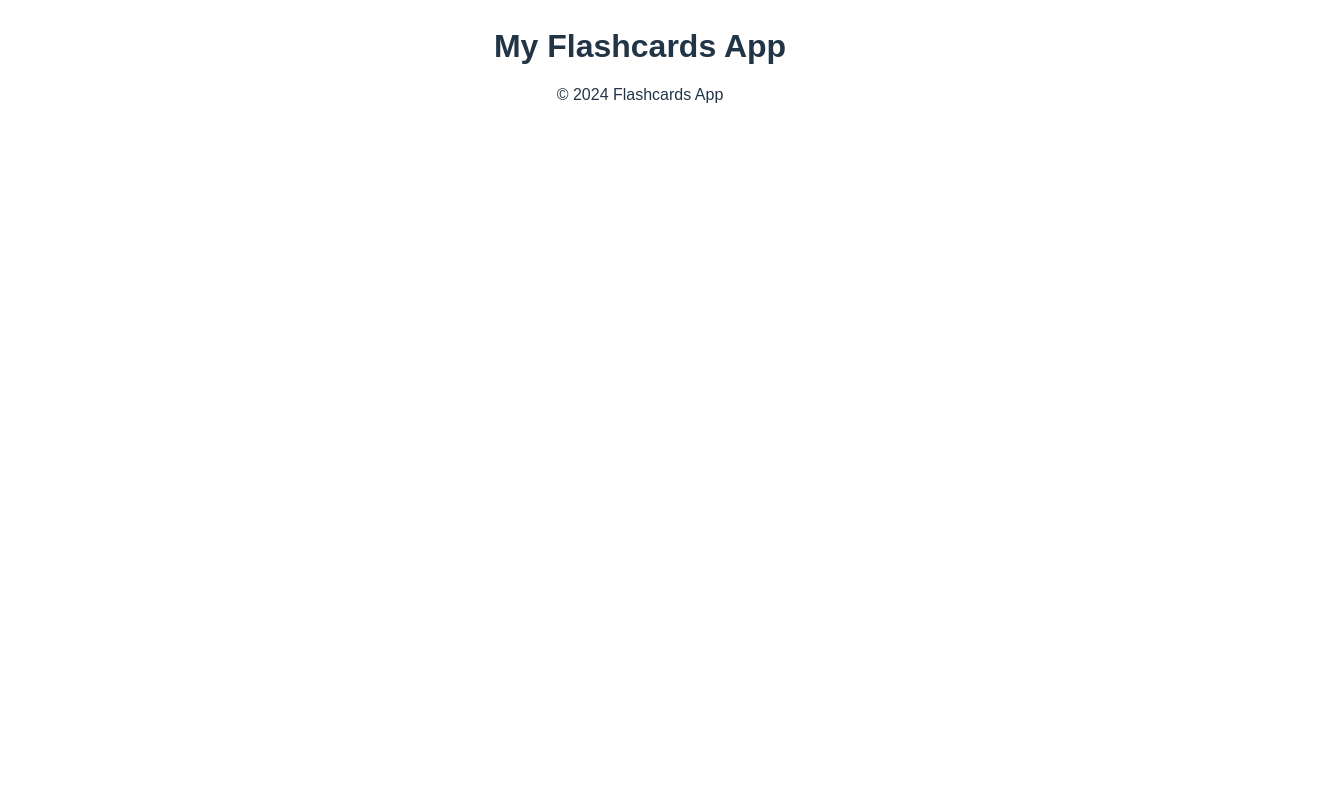
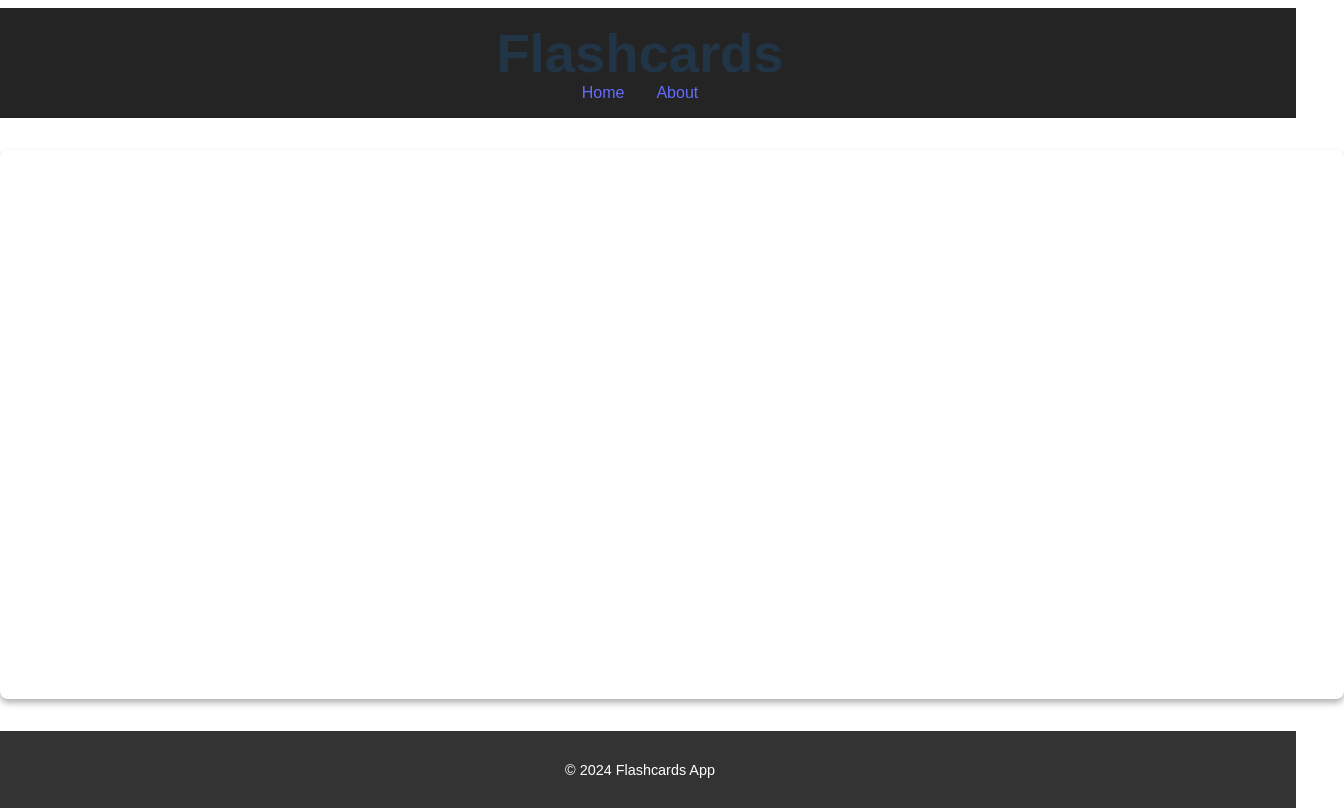
Before and after one commit to aakyildiz/flash_cards-app, a React (Vite) app: page / in a window 1280 px wide. Shown: the whole page, 1344 px wide, since content can reach past the window. Built offline with nearby package versions, Linux system fonts and the light colour scheme; no server answers.

Commit message:
feat: add AppLayout component that holds all the user pages

```diff
--- /dev/null
+++ b/src/components/layouts/AppLayout.css
@@ -0,0 +1,67 @@
+/* Layout container */
+.layout {
+  display: flex;
+  flex-direction: column;
+  align-items: center;
+  min-height: 100vh; /* Ensure it takes the full height of the viewport */
+}
+
+/* Header styling */
+.layout-header {
+  width: 100%;
+  padding: 1rem;
+  /* text-align: center; */
+  background-color: #242424;
+  margin: 0;
+}
+
+.layout-header h1 {
+  margin: 0;
+  font-size: 3.4rem;
+}
+
+.layout-nav a {
+  margin: 0 1rem;
+  font-size: 1rem;
+}
+
+/* Main content area */
+.layout-main {
+  flex: 1; /* Allows main content to grow and push the footer to the bottom */
+  width: 100%;
+  margin: 2rem auto;
+  padding: 2rem;
+  border-radius: 8px;
+  box-shadow: 0 4px 6px rgba(0, 0, 0, 0.3); /*  Creates a box effect */
+}
+
+/* Footer styling */
+.layout-footer {
+  background-color: #333;
+  color: white;
+  width: 100%;
+  padding: 1rem;
+  text-align: center;
+  font-size: 0.9rem;
+  margin: 0;
+}
+
+/* Responsive adjustments */
+@media (max-width: 768px) {
+  .layout-main {
+    padding: 1rem;
+    margin: 1rem auto;
+  }
+
+  .layout-header h1 {
+    font-size: 1.5rem;
+  }
+
+  .layout-nav a {
+    font-size: 0.7rem;
+  }
+
+  .layout-footer {
+    font-size: 0.6;
+  }
+}
--- a/src/components/layouts/AppLayout.tsx
+++ b/src/components/layouts/AppLayout.tsx
@@ -1,15 +1,21 @@
 import React from "react";
 import { Outlet } from "react-router-dom";
+import "./AppLayout.css";
 
-const AppLayout = () => {
+const AppLayout: React.FC = () => {
   return (
-    <div>
-      {/* TODO NavBar */}
-      <header>
-        <h1>My Flashcards App</h1>
+    <div className="layout">
+      <header className="layout-header">
+        <h1>Flashcards</h1>
+        <nav className="layout-nav">
+          <a href="/">Home</a>
+          <a href="/about">About</a>
+        </nav>
       </header>
-      <main>{<Outlet />}</main> {/* Render nested from Router here */}
-      <footer>
+      <main className="layout-main">
+        <Outlet /> {/* Render nested from Router here */}
+      </main>
+      <footer className="layout-footer">
         <p>© 2024 Flashcards App</p>
       </footer>
     </div>
--- a/src/router/index.tsx
+++ b/src/router/index.tsx
@@ -12,8 +12,8 @@ const Router = () => {
 
       {/* Applayout */}
       <Route element={<AppLayout />}>
-        <Route index element={<></>} /> {/* Default route */}
-        <Route path="dashboard" element={<></>} />
+        <Route index path="/" element={<></>} />
+        <Route path="/about" element={<></>} />
       </Route>
     </Routes>
   );
```
